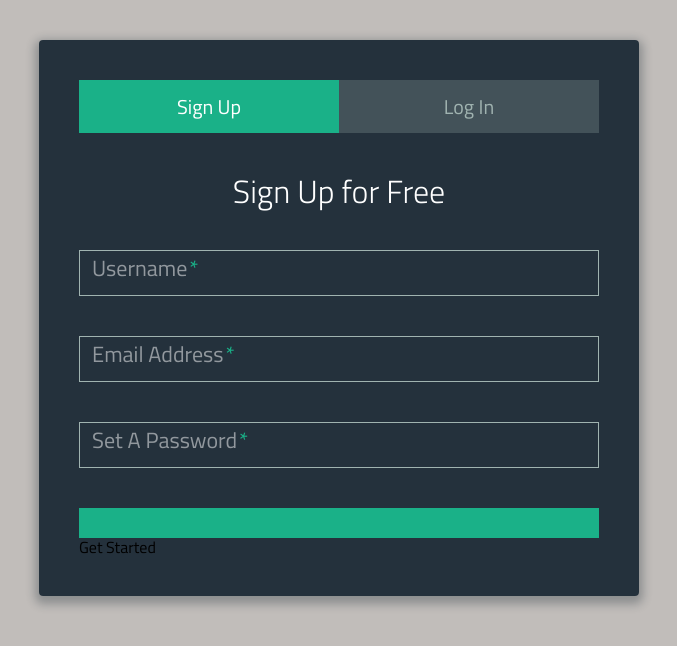
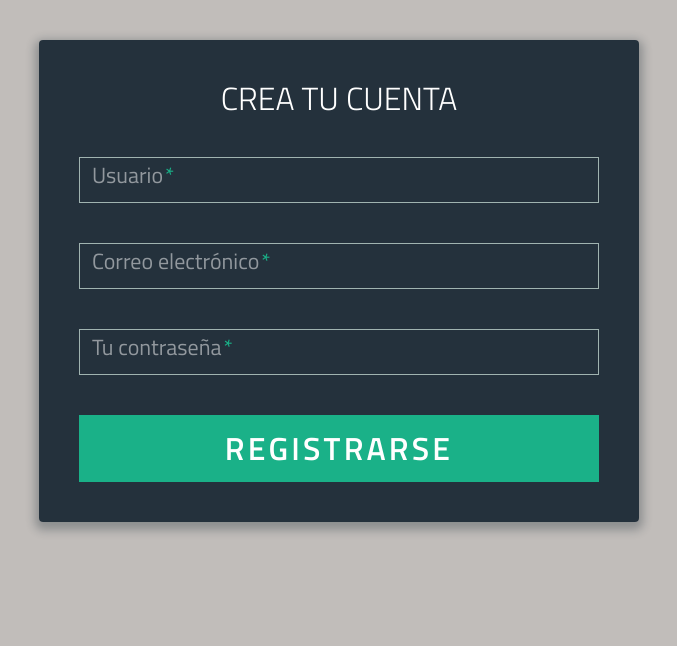
Before and after one commit to Tayron2024/MenuBoard, a Django app: page /register/ in a window 1280 px wide. Shown: the top 646 px of the page, without its empty margins (301-978 px from the left). Run offline with Django 5.2, Linux system fonts and the light colour scheme; some libraries are stand-ins or nearby versions.

Commit message:
Actualizacion de la interfaz de registro

```diff
--- a/menuboard/templates/register.html
+++ b/menuboard/templates/register.html
@@ -12,41 +12,36 @@
 <!-- partial:index.partial.html -->
 <div class="form">
 
-      <ul class="tab-group">
-        <li class="tab active"><a href="#signup">Sign Up</a></li>
-        <li class="tab"><a href="#login">Log In</a></li>
-      </ul>
-
       <div class="tab-content">
         <div id="signup">
-          <h1>Sign Up for Free</h1>
+          <h1>CREA TU CUENTA</h1>
 
-          <form action="/" method="post">
-
+            <form action="{% url 'register' %}" method="post">
+    {% csrf_token %}
     <div class="field-wrap">
         <label>
-              Username<span class="req">*</span>
+            Usuario<span class="req">*</span>
         </label>
-            <input type="text" required autocomplete="off" />
+        <input type="text" name="username" required autocomplete="off" />
     </div>
 
     <div class="field-wrap">
         <label>
-              Email Address<span class="req">*</span>
+            Correo electrónico<span class="req">*</span>
         </label>
-            <input type="email" required autocomplete="off"/>
+        <input type="email" name="email" required autocomplete="off" />
     </div>
 
     <div class="field-wrap">
         <label>
-              Set A Password<span class="req">*</span>
+            Tu contraseña<span class="req">*</span>
         </label>
-            <input type="password" required autocomplete="off"/>
+        <input type="password" name="password1" required autocomplete="off" />
     </div>
 
-          <button type="submit" class="button button-block"></button>Get Started</button>
+    <button type="submit" class="button button-block">Registrarse</button>
+</form>
 
-          </form>
         </div>
 
         <div id="login">
@@ -58,15 +53,17 @@
             <label>
               Email Address<span class="req">*</span>
             </label>
-            <input type="email" required autocomplete="off"/>
+            <input type="email"required autocomplete="off"/>
           </div>
 
           <div class="field-wrap">
             <label>
               Password<span class="req">*</span>
             </label>
-            <input type="password" required autocomplete="off"/>
+            <input type="password"required autocomplete="off"/>
           </div>
+
+          <p class="forgot"><a href="#">Forgot Password?</a></p>
 
           <button class="button button-block"></button>Log In</button>
 
@@ -78,7 +75,7 @@
 
 </div> <!-- /form -->
 <!-- partial -->
-  <script src='></script><script  src="{% static 'assets/js/script.js' %}"></script>
+  <script src='//cdnjs.cloudflare.com/ajax/libs/jquery/2.1.3/jquery.min.js'></script><script  src="{% static 'assets/js/script.js' %}"></script>
 
 </body>
 </html>
```
Lines whose indentation alone changed are shown as unchanged.
